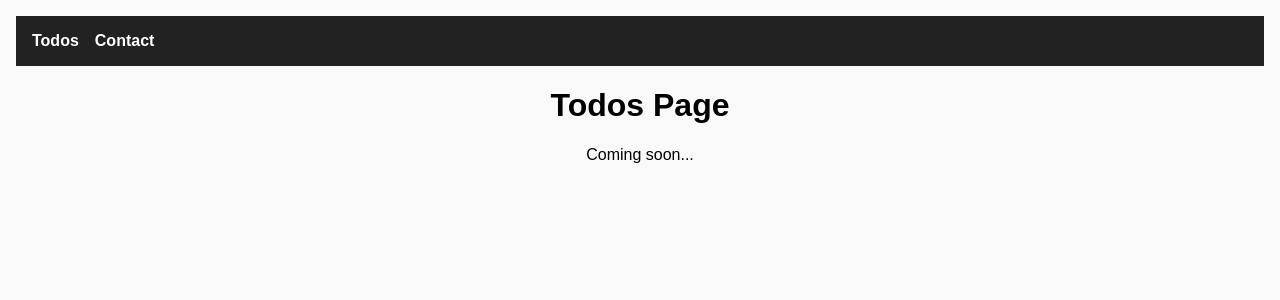
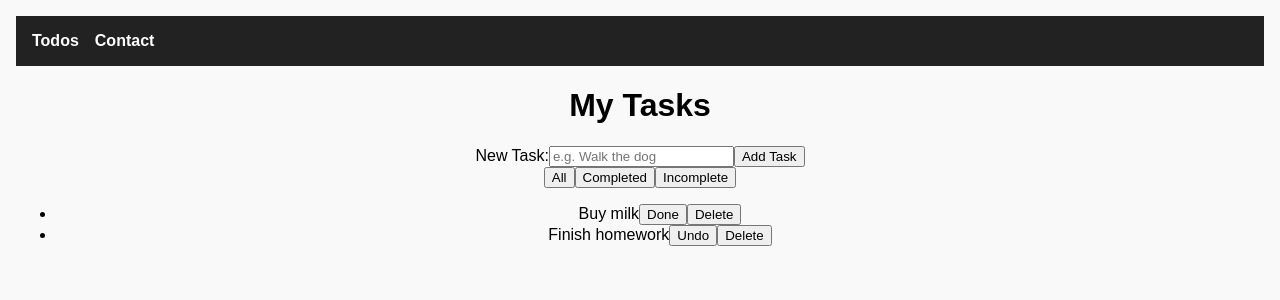
Before and after one commit to kbadams07/UTK_Project03, a React (Create React App) app in the folder client/: page / in a window 1280 px wide. Shown: the top 300 px of the page. Built offline with nearby package versions, Linux system fonts and the light colour scheme.

Commit message:
Build TodosPage

```diff
--- a/client/src/TodosPage.js
+++ b/client/src/TodosPage.js
@@ -1,10 +1,79 @@
-import React from "react";
+import React, {useState} from "react";
 
-function TodosPage() {
+function TodosPage({
+  todos,
+  addTodo,
+  toggleComplete,
+  deleteTodo,
+  filter,
+  setFilter
+}) {
+  const [newTodoText, setNewTodoText] = useState("");
+
+  // handle submit of new task
+  const handleSubmit = (e) => {
+    e.preventDefault();
+    const trimmed = newTodoText.trim();
+    if (trimmed !== "") {
+      addTodo(trimmed);
+      setNewTodoText("");
+    }
+  };
+
+  // filter logic
+  const filteredTodos = todos.filter(todo => {
+    if (filter === "completed") return todo.completed;
+    if (filter === "incomplete") return !todo.completed;
+    return true; // "all"
+  });
+
   return (
-    <div>
-      <h1>Todos Page</h1>
-      <p>Coming soon...</p>
+    <div className="todos-page">
+      <h1>My Tasks</h1>
+
+      <div className="todo-layout">
+        {/* Left side: Add form */}
+        <form className="todo-form" onSubmit={handleSubmit}>
+          <label htmlFor="todoInput">New Task:</label>
+          <input
+            id="todoInput"
+            type="text"
+            value={newTodoText}
+            onChange={(e) => setNewTodoText(e.target.value)}
+            placeholder="e.g. Walk the dog"
+          />
+          <button type="submit">Add Task</button>
+        </form>
+
+        {/* Right side: Task List */}
+        <div className="todo-list">
+          <div className="filters">
+            <button onClick={() => setFilter("all")}>All</button>
+            <button onClick={() => setFilter("completed")}>Completed</button>
+            <button onClick={() => setFilter("incomplete")}>Incomplete</button>
+          </div>
+
+          <ul>
+            {filteredTodos.map(todo => (
+              <li key={todo.id} className="todo-item">
+                <span
+                  className={todo.completed ? "todo-text completed" : "todo-text"}
+                >
+                  {todo.text}
+                </span>
+                <button onClick={() => toggleComplete(todo.id)}>
+                  {todo.completed ? "Undo" : "Done"}
+                </button>
+                <button onClick={() => deleteTodo(todo.id)}>Delete</button>
+              </li>
+            ))}
+          </ul>
+
+          {filteredTodos.length === 0 && (
+            <p>No tasks match this view.</p>
+          )}
+        </div>
+      </div>
     </div>
   );
 }
```
